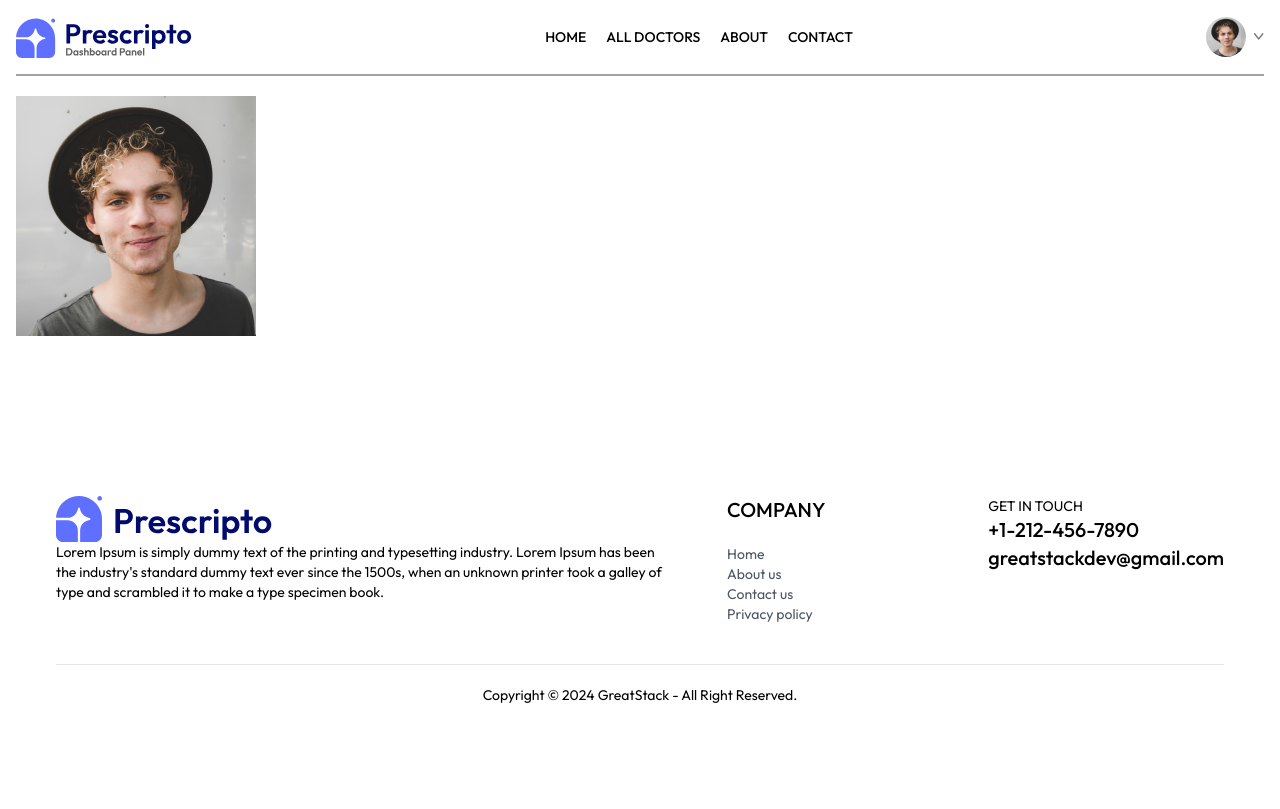
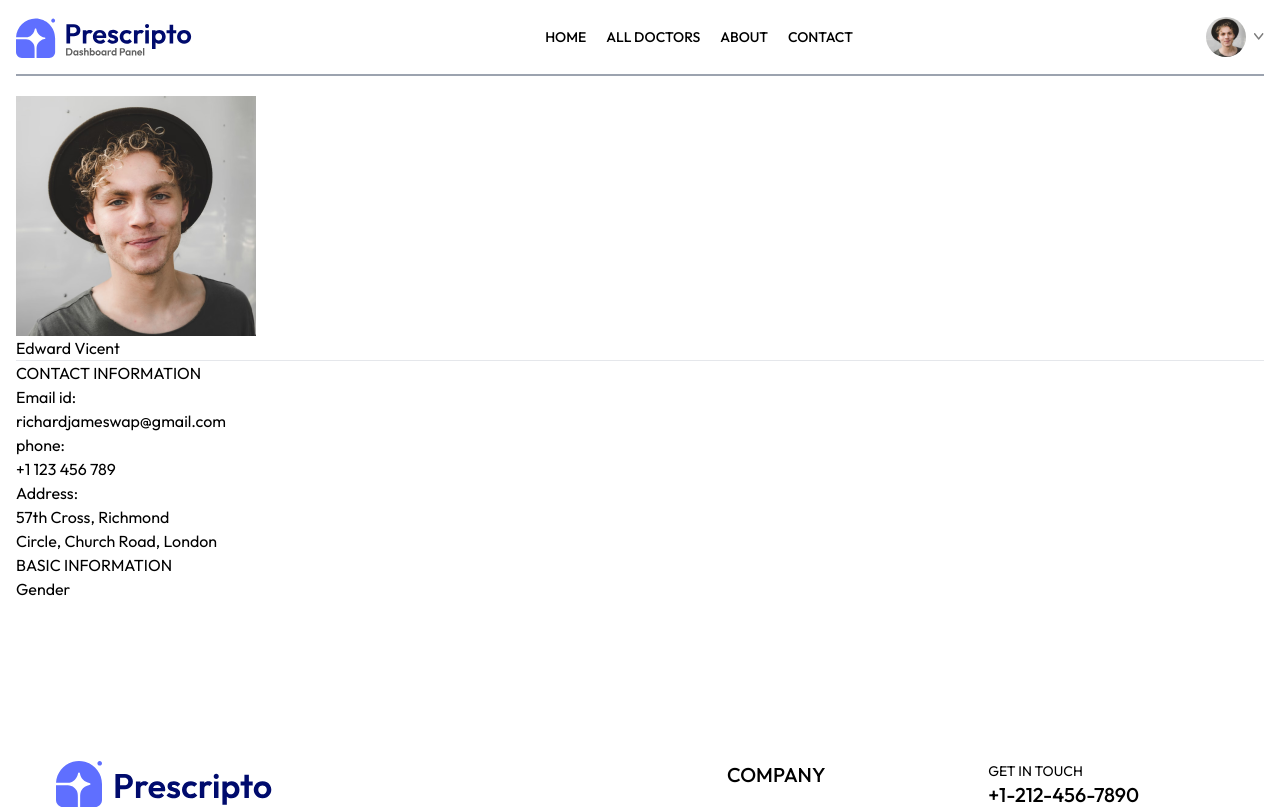
Before and after one commit to biliqis/Hospital_Management_App, a React (Vite) app: page /my-profile in a window 1280 px wide. Shown: the top 809 px of the page. Built offline with nearby package versions, Linux system fonts and the light colour scheme.

Commit message:
new commit

```diff
--- a/src/pages/MyProfile.jsx
+++ b/src/pages/MyProfile.jsx
@@ -15,9 +15,67 @@ const MyProfile = () => {
     gender: "Male",
     dob: "200-01-2020",
   });
+
+  const [isEdit, setIsEdit] = useState(false);
   return (
     <div>
       <img src={userData.image} />
+
+      {isEdit ? (
+        <input
+          type="text"
+          value={userData.name}
+          onChange={(e) =>
+            setUserData((prev) => ({ ...prev, name: e.target.value }))
+          }
+        />
+      ) : (
+        <p>{userData.name}</p>
+      )}
+
+      <hr />
+      <div>
+        <p> CONTACT INFORMATION</p>
+        <div>
+          <p>Email id:</p>
+          <p>{userData.email}</p>
+          <p>phone:</p>
+
+          {isEdit ? (
+            <input
+              type="text"
+              value={userData.phone}
+              onChange={(e) =>
+                setUserData((prev) => ({ ...prev, phone: e.target.value }))
+              }
+            />
+          ) : (
+            <p>{userData.phone}</p>
+          )}
+          <p>Address:</p>
+          {
+            isEdit?<p>
+              <input onChange={(e)=>setUserData( prev=>({...prev, address:{...prev, address, line1:e.target.value}}))} value={userData.address.line1} type="text" />
+              <br/>
+              <input onChange={(e)=>setUserData( prev=>({...prev, address:{...prev, address, line2:e.target.value}}))} value={userData.address.line2} type="text" />
+              </p>
+            :<p>
+              {userData.address.line1}
+              <br />
+              {userData.address.line2}
+            </p>
+          }
+        </div>
+      </div>
+
+      <div>
+        <p>BASIC INFORMATION</p>
+
+        <div>
+          <p> Gender</p>
+
+        </div>
+      </div>
     </div>
   );
 };
```
